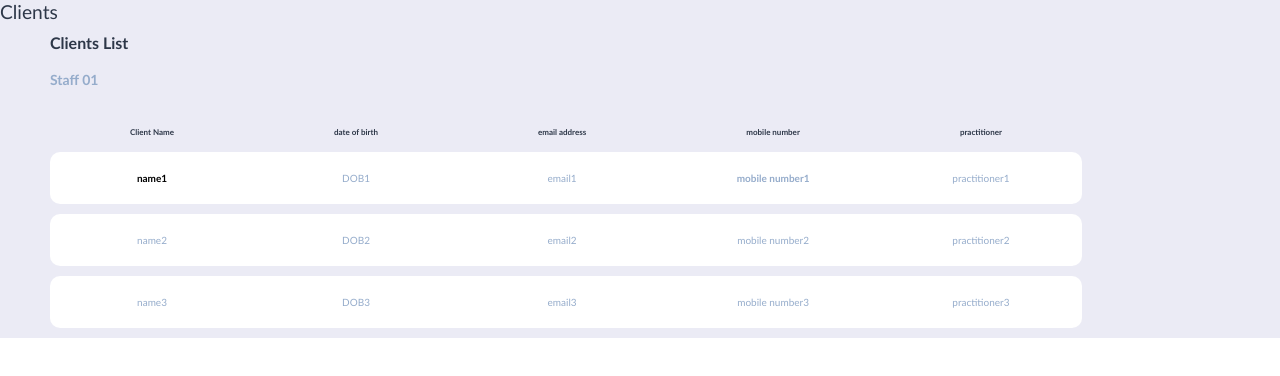
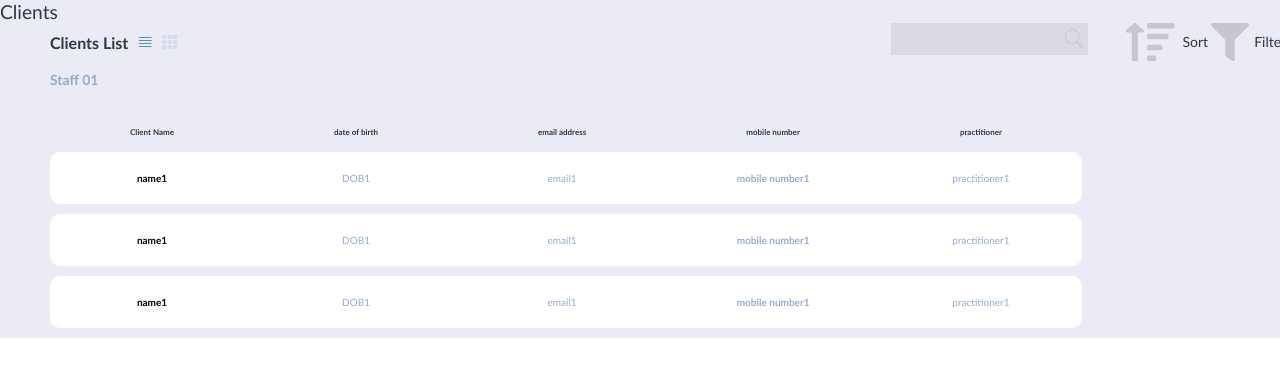
Before and after one commit to nology-tech/Tahiti-Client-Project, a React (Create React App) app: page /clients in a window 1280 px wide. Shown: the top 376 px of the page. Built offline with nearby package versions, Linux system fonts and the light colour scheme.

Commit message:
Created the head container of the table with the icons and search box

```diff
--- a/src/components/Table/Table.jsx
+++ b/src/components/Table/Table.jsx
@@ -1,5 +1,10 @@
 import React from "react";
 import "./Table.scss";
+import hamburgerIcon from "../../assets/images/hamburger-icon.svg";
+import gridIcon from "../../assets/images/grid-icon.svg";
+import sortIcon from "../../assets/images/sort-icon.svg";
+import filterIcon from "../../assets/images/filter-icon.svg";
+import searchIcon from "../../assets/images/search-icon.svg";
 
 const Table = ({
   column1,
@@ -12,7 +17,36 @@ const Table = ({
 }) => {
   return (
     <div>
-      <h2 id="table-title">{title}</h2>
+      <div className="table-head-container">
+        <div className="table-head-container__title">
+          <h2 id="table-title">{title}</h2>
+          <img src={hamburgerIcon} alt="hamburger icon" />
+          <img src={gridIcon} alt="grid icon" />
+        </div>
+        <div className="table-head-container__sorting">
+          <div className="table-head-container__sorting--searchbox">
+            <input
+              className="table-head-container__sorting--input"
+              type="text"
+            />
+            <img
+              className="table-head-container__sorting--search"
+              src={searchIcon}
+              alt="search icon"
+            />
+          </div>
+
+          <div className="table-head-container__sorting--sort">
+            <img src={sortIcon} alt="sort icon" />
+            <p>Sort</p>
+          </div>
+          <div className="table-head-container__sorting--filter">
+            <img src={filterIcon} alt="filter icon" />
+            <p>Filter</p>
+          </div>
+        </div>
+      </div>
+
       <h3 id="table-header">{header}</h3>
       <div className="table-container">
         <table>
@@ -31,18 +65,18 @@ const Table = ({
             <td>practitioner1</td>
           </tr>
           <tr className="second-row">
-            <td className="first-column"> name2 </td>
-            <td>DOB2 </td>
-            <td>email2</td>
-            <td>mobile number2</td>
-            <td>practitioner2</td>
+            <td className="first-row__first-column"> name1 </td>
+            <td>DOB1 </td>
+            <td>email1</td>
+            <td className="first-row__bold-column">mobile number1</td>
+            <td>practitioner1</td>
           </tr>
           <tr className="third-row">
-            <td className="first-column"> name3 </td>
-            <td>DOB3 </td>
-            <td>email3</td>
-            <td>mobile number3</td>
-            <td>practitioner3</td>
+            <td className="first-row__first-column"> name1 </td>
+            <td>DOB1 </td>
+            <td>email1</td>
+            <td className="first-row__bold-column">mobile number1</td>
+            <td>practitioner1</td>
           </tr>
         </table>
       </div>
--- a/src/components/Table/Table.scss
+++ b/src/components/Table/Table.scss
@@ -1,5 +1,53 @@
 @use "../../styles/variables" as *;
 @use "../../styles/main.scss" as *;
+
+.table-head-container {
+  display: flex;
+  justify-content: space-between;
+
+  &__title {
+    display: flex;
+    gap: 10px;
+  }
+
+  &__sorting {
+    display: flex;
+    gap: 40px;
+    margin-right: 20px;
+
+    p {
+      font-size: 14px;
+      padding-left: 5px;
+    }
+
+    &--searchbox {
+    }
+    &--input {
+      border: none;
+      background-color: #dadae5;
+      height: 32px;
+      width: 172px;
+      padding-left: 10px;
+    }
+
+    &--search {
+      position: absolute;
+      width: 25px;
+      background-color: #dadae5;
+      height: 32px;
+      padding-right: 3px;
+    }
+
+    &--sort {
+      display: flex;
+      margin-left: 20px;
+    }
+
+    &--filter {
+      display: flex;
+    }
+  }
+}
 
 #table-title {
   margin-left: 50px;
@@ -39,12 +87,9 @@ table {
     background-color: $color-white-header;
   }
 
-  tr {
-    padding: 10px;
-  }
-
   .first-row {
     font-size: 10px;
+    padding: 10px;
     &__first-column {
       color: black;
       font-weight: 600;
```
Also changed, not shown: src/assets/images/search-icon.svg (added).
